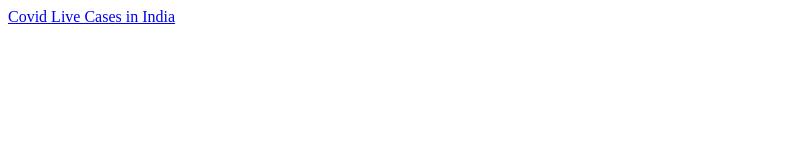
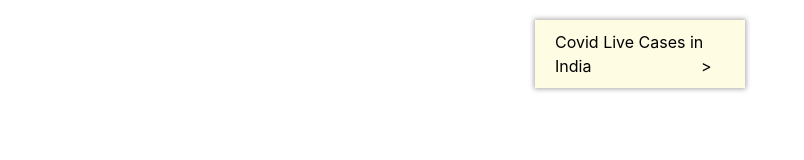
Before and after one commit to ShashankKNaik/shashankknaik.github.io, a plain HTML site: page index.html in a window 1280 px wide. Shown: the whole page, without its empty margins (0-804 px from the left). Drawn offline with nearby package versions, Linux system fonts and the light colour scheme.

Commit message:
Update index.html

```diff
--- a/index.html
+++ b/index.html
@@ -1 +1,48 @@
-<a href="covid_live_cases_in_India/home.html">Covid Live Cases in India</a>
+<!DOCTYPE html>
+<html lang="en">
+<head>
+    <meta charset="UTF-8">
+    <meta http-equiv="X-UA-Compatible" content="IE=edge">
+    <meta name="viewport" content="width=device-width, initial-scale=1.0">
+    <link rel="stylesheet" href="https://maxcdn.bootstrapcdn.com/bootstrap/4.5.2/css/bootstrap.min.css">
+    <script src="https://ajax.googleapis.com/ajax/libs/jquery/3.5.1/jquery.min.js"></script>
+    <script src="https://maxcdn.bootstrapcdn.com/bootstrap/4.5.2/js/bootstrap.min.js"></script>
+    <title>Navigation for all Static website</title>
+    <style>
+        .row{
+            margin: 0;
+            padding: 10px;
+            justify-content: center;
+        }
+        .row span{
+            float: right;
+            width: 24px;
+        }
+        a,a:hover{
+            display:inline-block;
+            height: 100%;
+            width: 100%;
+            color: black;
+            text-decoration: none;
+        }
+        .link:hover{
+            box-shadow: 0 0 5px 3px #a9a9a9;
+        }
+        .link{
+            background-color: #fffce4;
+            box-shadow: 0 0 5px 1px #a9a9a9;
+            padding: 10px 20px;
+            margin: 10px;
+        }
+    </style>
+</head>
+<body>
+    <div class="container-flex">
+        <div class="row">
+            <div class="col-sm-2 link">
+                <a href="covid_live_cases_in_India/home.html">Covid Live Cases in India<span>></span></a>
+            </div>
+        </div>
+    </div>
+</body>
+</html>
```
